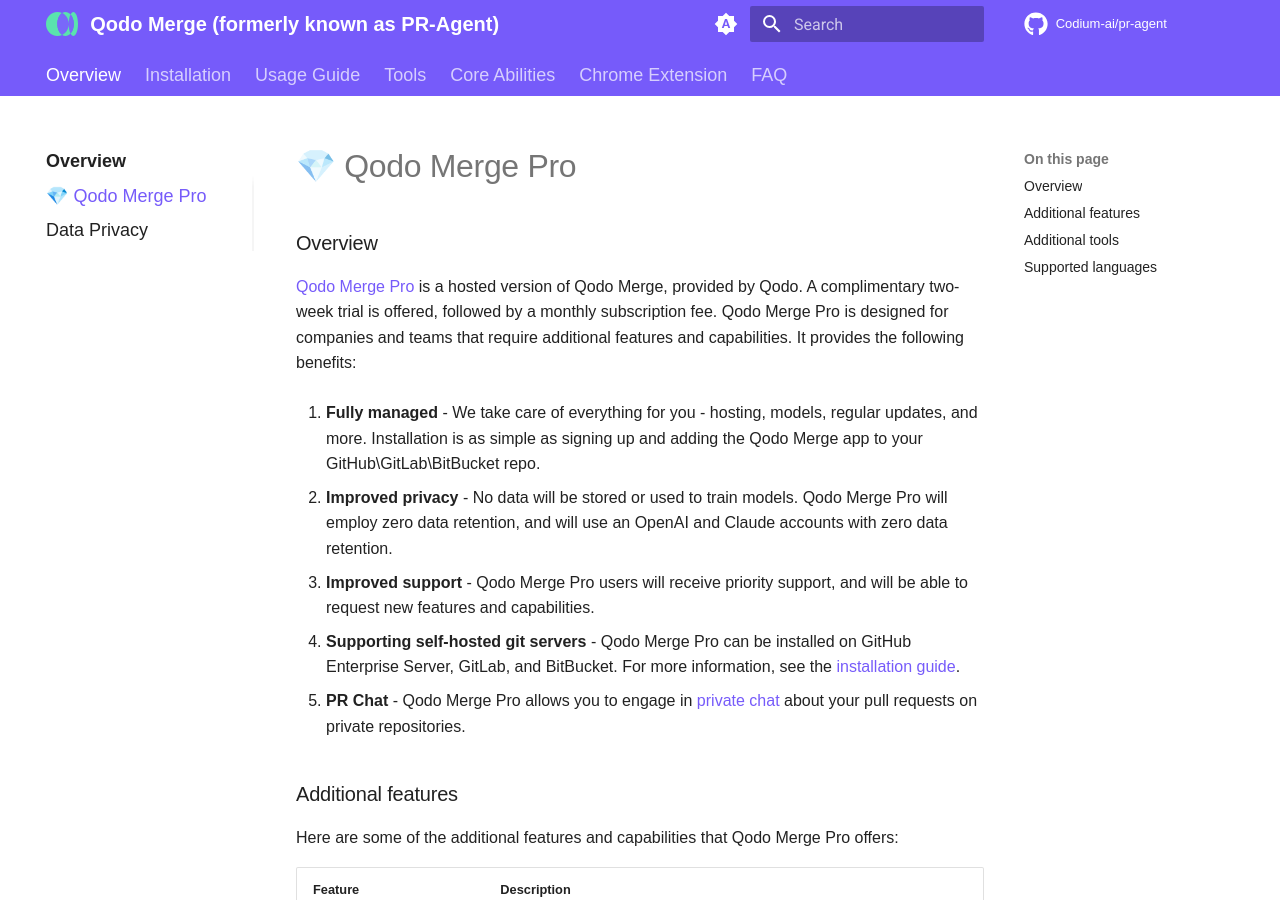
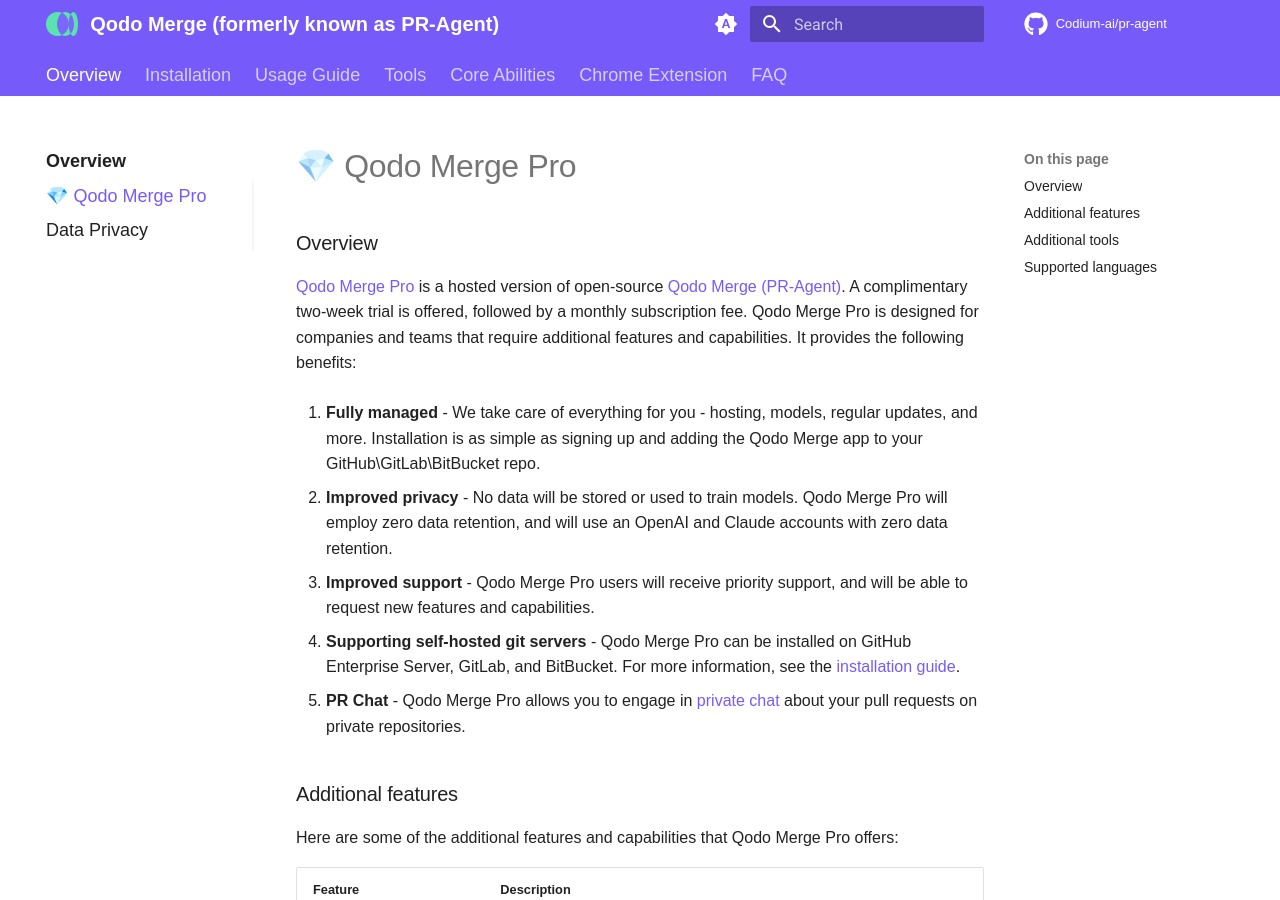
Before and after one commit to Codium-ai/pr-agent, an MkDocs documentation site: the page built from docs/docs/overview/pr_agent_pro.md, in a window 1280 px wide and 900 px high. Built offline with MkDocs 1.6.1 and Material for MkDocs 9.7.7, drawn with Linux system fonts in a browser that asks for light colours; comment, search, counter and statistics services are not loaded.

Commit message:
docs: update badges and clarify Qodo Merge Pro description

```diff
--- a/docs/docs/overview/pr_agent_pro.md
+++ b/docs/docs/overview/pr_agent_pro.md
@@ -1,6 +1,6 @@
 ### Overview
 
-[Qodo Merge Pro](https://www.codium.ai/pricing/) is a hosted version of Qodo Merge, provided by Qodo. A complimentary two-week trial is offered, followed by a monthly subscription fee.
+[Qodo Merge Pro](https://www.codium.ai/pricing/) is a hosted version of open-source [Qodo Merge (PR-Agent)](https://github.com/Codium-ai/pr-agent). A complimentary two-week trial is offered, followed by a monthly subscription fee.
 Qodo Merge Pro is designed for companies and teams that require additional features and capabilities. It provides the following benefits:
 
 1. **Fully managed** - We take care of everything for you - hosting, models, regular updates, and more. Installation is as simple as signing up and adding the Qodo Merge app to your GitHub\GitLab\BitBucket repo.
```
Also changed, not shown: README.md.
